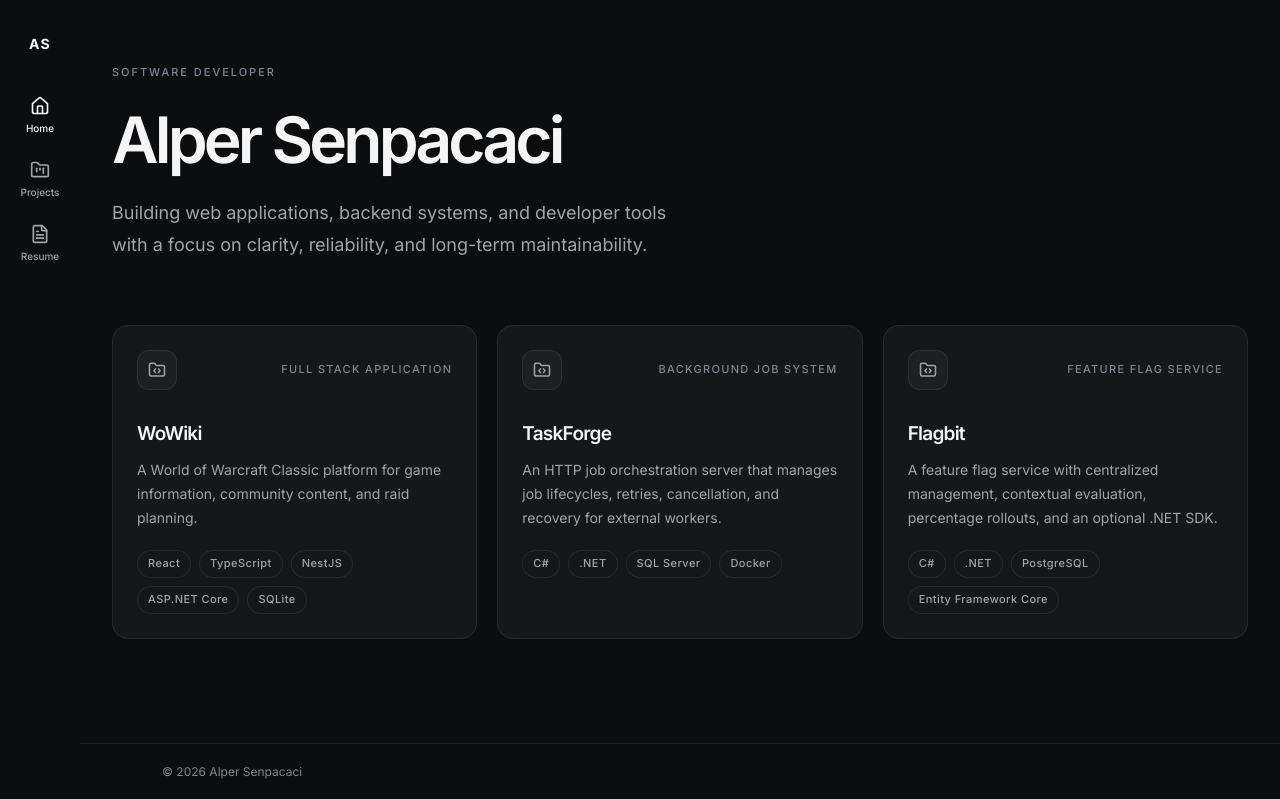
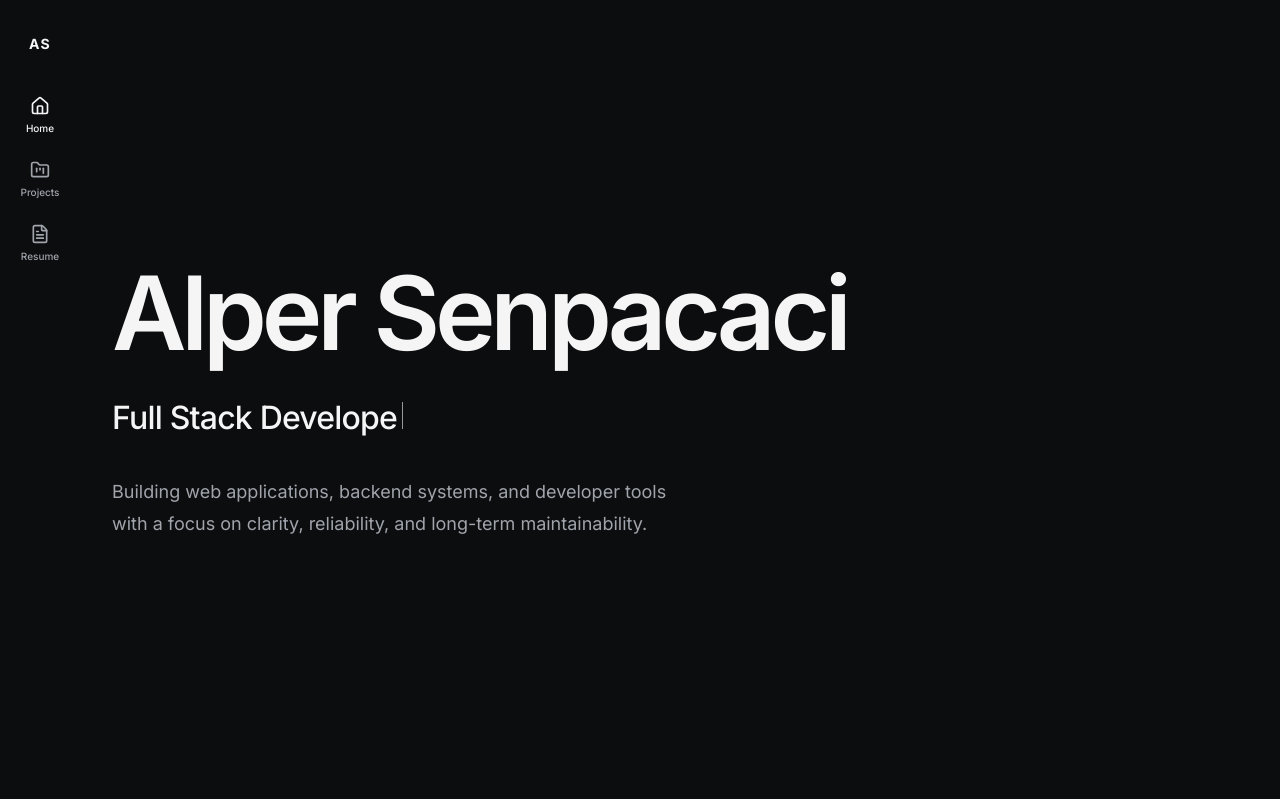
Before and after one commit to Arvence/Portfolio, a React (Vite) app: page / in a window 1280 px wide. Shown: the top 799 px of the page. Built offline with nearby package versions, Linux system fonts and the light colour scheme.

Commit message:
feat: add fullscreen hero with rotating developer roles

```diff
--- /dev/null
+++ b/src/components/RotatingRole.tsx
@@ -0,0 +1,82 @@
+import { useEffect, useState } from 'react'
+
+const ROLES = [
+  'Full Stack Developer',
+  'System Developer',
+  '.NET Developer',
+  'Software Engineer',
+  'Computer Scientist',
+] as const
+const TYPE_DELAY_MS = 90
+const DELETE_DELAY_MS = 45
+const HOLD_DURATION_MS = 1600
+const NEXT_ROLE_DELAY_MS = 350
+const REDUCED_MOTION_QUERY = '(prefers-reduced-motion: reduce)'
+
+export default function RotatingRole() {
+  const [text, setText] = useState('')
+  const [reducedMotion, setReducedMotion] = useState(() => window.matchMedia(REDUCED_MOTION_QUERY).matches)
+
+  useEffect(() => {
+    const media = window.matchMedia(REDUCED_MOTION_QUERY)
+    let timer: number | undefined
+    let roleIndex = 0
+    let characterCount = 0
+    let deleting = false
+
+    function tick() {
+      const role = ROLES[roleIndex] ?? ROLES[0]
+      characterCount += deleting ? -1 : 1
+      setText(role.slice(0, characterCount))
+
+      let delay = deleting ? DELETE_DELAY_MS : TYPE_DELAY_MS
+      if (!deleting && characterCount === role.length) {
+        deleting = true
+        delay = HOLD_DURATION_MS
+      } else if (deleting && characterCount === 0) {
+        deleting = false
+        roleIndex = (roleIndex + 1) % ROLES.length
+        delay = NEXT_ROLE_DELAY_MS
+      }
+
+      timer = window.setTimeout(tick, delay)
+    }
+
+    function resume() {
+      window.clearTimeout(timer)
+      if (media.matches || document.hidden || document.getElementById('startup-loader')) return
+      timer = window.setTimeout(tick, TYPE_DELAY_MS)
+    }
+
+    function handleMotionChange() {
+      setReducedMotion(media.matches)
+      resume()
+    }
+
+    media.addEventListener('change', handleMotionChange)
+    document.addEventListener('visibilitychange', resume)
+    document.addEventListener('portfolio:startup-complete', resume)
+    resume()
+
+    return () => {
+      window.clearTimeout(timer)
+      media.removeEventListener('change', handleMotionChange)
+      document.removeEventListener('visibilitychange', resume)
+      document.removeEventListener('portfolio:startup-complete', resume)
+    }
+  }, [])
+
+  return (
+    <p className="text-[clamp(1.25rem,2.5vw,2.25rem)] leading-relaxed font-medium tracking-[-0.025em] text-[var(--color-text-primary)]">
+      <span className="sr-only">{ROLES[0]}</span>
+      <span aria-hidden="true" className="grid">
+        {ROLES.map((role) => (
+          <span key={role} className="hero-role-line invisible">
+            {role}
+          </span>
+        ))}
+        <span className="hero-role-line">{reducedMotion ? ROLES[0] : text}</span>
+      </span>
+    </p>
+  )
+}
--- a/src/index.css
+++ b/src/index.css
@@ -111,6 +111,26 @@ html {
 }
 
 @layer components {
+  .hero-role-line {
+    grid-area: 1 / 1;
+  }
+
+  .hero-role-line::after {
+    content: '';
+    display: inline-block;
+    width: 1px;
+    height: 0.85em;
+    margin-left: 0.15em;
+    background: currentColor;
+    opacity: 0.6;
+  }
+
+  @media (prefers-reduced-motion: reduce) {
+    .hero-role-line::after {
+      visibility: hidden;
+    }
+  }
+
   .nav-link {
     @apply inline-flex min-h-14 w-16 flex-col items-center justify-center gap-1 rounded-md text-[10px] font-medium text-[var(--color-text-secondary)] transition-colors hover:text-[var(--color-text-primary)] aria-[current=page]:text-[var(--color-text-primary)];
   }
--- a/src/layouts/AppLayout.tsx
+++ b/src/layouts/AppLayout.tsx
@@ -33,7 +33,7 @@ export default function AppLayout() {
           ref={mainRef}
           id="main-content"
           tabIndex={-1}
-          className="flex-1 py-10 focus:outline-none sm:py-12 lg:py-16"
+          className={`flex-1 focus:outline-none ${pathname === '/' ? '' : 'py-10 sm:py-12 lg:py-16'}`}
         >
           <Container className={pathname === '/' ? 'max-w-[1600px]' : ''}>
             <Outlet />
--- a/src/pages/Home.tsx
+++ b/src/pages/Home.tsx
@@ -1,5 +1,6 @@
 import { useEffect } from 'react'
 import ProjectGrid from '../components/ProjectGrid'
+import RotatingRole from '../components/RotatingRole'
 import { featuredProjects } from '../data/projects'
 
 export default function Home() {
@@ -8,17 +9,23 @@ export default function Home() {
   }, [])
 
   return (
-    <div className="space-y-12 sm:space-y-16">
-      <section aria-labelledby="intro-title" className="max-w-4xl space-y-6">
-        <p className="eyebrow">Software Developer</p>
-        <h1 id="intro-title">Alper Senpacaci</h1>
-        <p className="max-w-xl text-lg leading-8 text-[var(--color-text-secondary)]">
-          Building web applications, backend systems, and developer tools with a focus on clarity, reliability, and
-          long-term maintainability.
-        </p>
+    <div>
+      <section aria-labelledby="intro-title" className="flex min-h-svh items-center py-20 sm:py-24">
+        <div className="mx-auto w-full max-w-6xl space-y-8">
+          <div className="space-y-5 sm:space-y-6">
+            <h1 id="intro-title" className="text-[clamp(2.75rem,8vw,7.5rem)] leading-[1.05] tracking-[-0.05em]">
+              Alper Senpacaci
+            </h1>
+            <RotatingRole />
+          </div>
+          <p className="max-w-xl text-base leading-7 text-[var(--color-text-secondary)] sm:text-lg sm:leading-8">
+            Building web applications, backend systems, and developer tools with a focus on clarity, reliability, and
+            long-term maintainability.
+          </p>
+        </div>
       </section>
 
-      <section aria-label="Projects">
+      <section aria-label="Projects" className="pb-10 sm:pb-12 lg:pb-16">
         <ProjectGrid projects={featuredProjects} />
       </section>
     </div>
```
